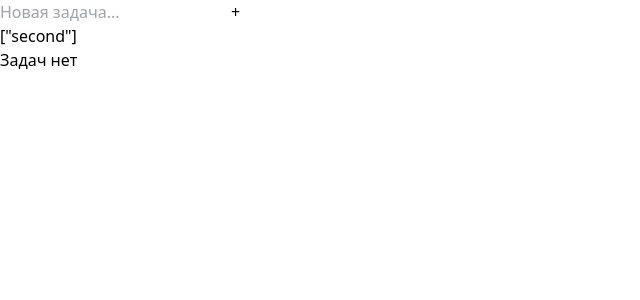
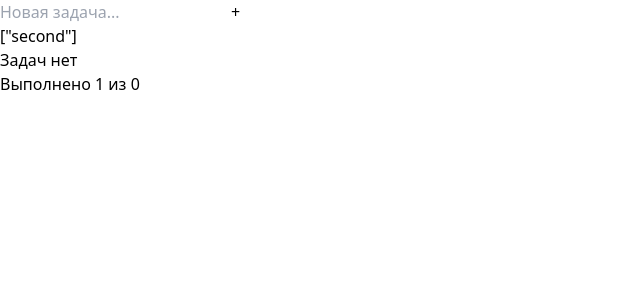
Before and after one commit to yuKalashnikova2/todo-app, a React (Vite) app: page / in a window 1280 px wide. Shown: the top 300 px of the page, without its empty margins (0-640 px from the left). Built offline with nearby package versions, Linux system fonts and the light colour scheme.

Commit message:
feat(components): counter
create Counter

```diff
--- a/src/App.jsx
+++ b/src/App.jsx
@@ -5,6 +5,7 @@ import Header from './components/Header'
 import Form from './components/Form'
 import Empty from './components/Empty'
 import Task from './components/Task'
+import Counter from './components/Counter'
 
 export const App = () => {
   const [taskList, setTaskList] = useState([])
@@ -42,6 +43,8 @@ export const App = () => {
                 ))}
           </div>
         </Empty>
+
+        <Counter countCompleted={completedTaskList.length} countTotal={taskList.length}></Counter>
       </Container>
     </Page>
   )
--- /dev/null
+++ b/src/components/Counter.jsx
@@ -0,0 +1,9 @@
+const Counter = ({ countCompleted, countTotal }) => {
+  return (
+    <div>
+      Выполнено {countCompleted} из {countTotal}
+    </div>
+  )
+}
+
+export default Counter
```
